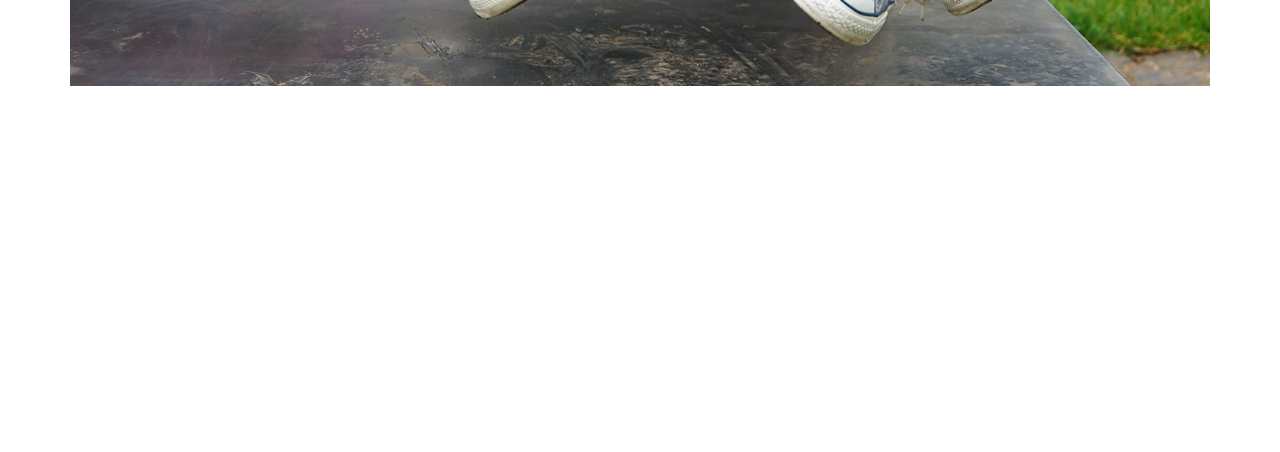
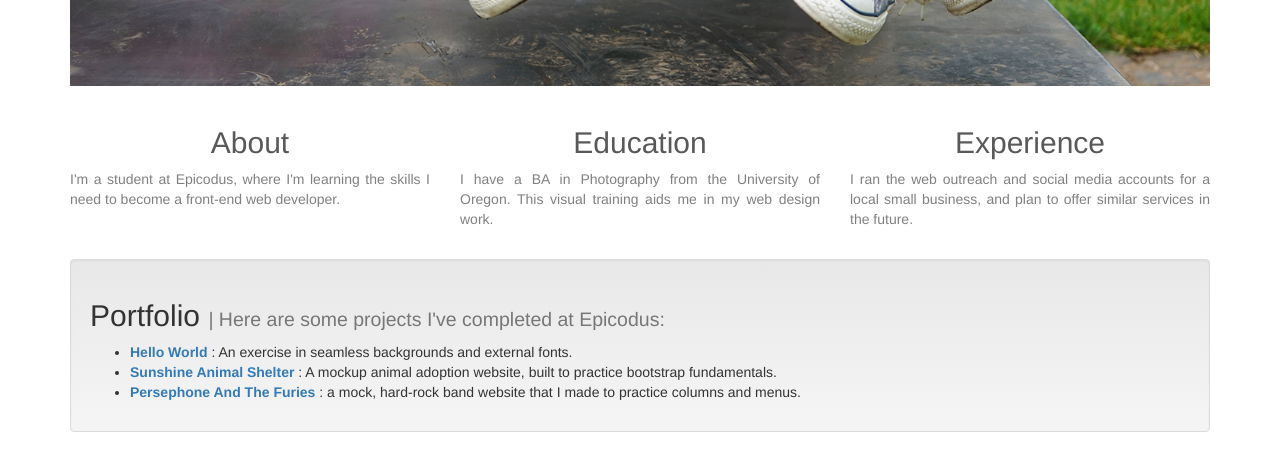
Before and after one commit to wrunion/portfolio-landing-page, a plain HTML site: page index.html in a window 1280 px wide. Shown: the part 674-1126 px from the top of the page. Before the commit the page ends 800 px from the top, so only its background shows below. Drawn offline with nearby package versions, Linux system fonts and the light colour scheme.

Commit message:
Add sections for About, Education, and Experience. Add Porfolio content and create working hyperlinks to projects.

```diff
--- a/css/styles.css
+++ b/css/styles.css
@@ -17,3 +17,13 @@
   text-shadow: 0 5px 10px rgba(0,0,0,0.7);
   width: 65%;
 }
+
+#about h2 {
+  color: #595959;
+  text-align: center;
+}
+
+#about p {
+  color: #808080;
+  text-align: justify;
+}
--- a/index.html
+++ b/index.html
@@ -16,13 +16,13 @@
   <body>
     <div class="container">
       <nav class="navbar navbar-default navbar-fixed-top">
-        <ul class="nav navbar-nav">
+        <ol class="nav navbar-nav">
           <li class="active"><a href="#">Home<span class="sr-only">(current)</span></a></li>
           <li><a href="#">About</a></li>
           <li><a href="#">Education</a></li>
           <li><a href="#">Portfolio</a></li>
           <li><a href="#">Contact</a></li>
-        </ul>
+        </ol>
       </nav>
     </div>
     <div class="container" id="top-car">
@@ -32,20 +32,41 @@
         <h2>Code | Design | Photography</h2>
       </div>
     </div>
-<!--
-    <div class="container" id="header">
-      <h1>Winter Runion</h1>
-      <h2>Code | Design | Photography</h2>
+    <br />
+    <div class="container">
+      <div class="row" id="about">
+        <div class="col-sm-4">
+          <h2>About</h2>
+          <p>I'm a student at Epicodus, where I'm learning the skills I need to become a front-end web developer.</p>
+        </div>
+        <div class="col-sm-4">
+          <h2>Education</h2>
+          <p>I have a BA in Photography from the University of Oregon. This visual training aids me in my web design work.</p>
+        </div>
+        <div class="col-sm-4">
+          <h2>Experience</h2>
+          <p>I ran the web outreach and social media accounts for a local small business, and plan to offer similar services in the future.</p>
+        </div>
+      </div>
     </div>
-<!--
-        <div class="container" class="header-1">
-          <img class="img-responsive" src="media/shoes.1500.jpg" alt="Close up shot of three pairs of Converse shoes." />
-          <div class="content">
-              <h1>Winter Runion</h1>
-              <h2>Photography | Programming | Design</h2>
-          </div>
-        </div>
-        <div class="jumbotron">
+    <br />
+    <div class="container">
+      <div class="well">
+        <h2>Portfolio <small> | Here are some projects I've completed at Epicodus:</small></h2>
+        <ul>
+          <li><strong><a href="https://wrunion.github.io/hello-world" target="_blank">Hello World</a></strong> : An exercise in seamless backgrounds and external fonts.
+          <li><strong><a href="https://wrunion.github.io/animal-shelter" target="_blank">Sunshine Animal Shelter</a></strong> : A mockup animal adoption website, built to practice bootstrap fundamentals.</li>
+          <li><strong><a href="https://wrunion.github.io/persephone-and-the-furies-epicodus/" target="_blank">Persephone And The Furies</a></strong> : a mock, hard-rock band website that I made to practice columns and menus.</li>
+        </ul>
+      </div>
+              <!--Incomplete projects ahead
+              <li>Ariana's Fabulous Blog: A mock blog created with a good dash of humor, to practice the box model. <a href="https://wrunion.github.io/epicodus-project-may/" target="_blank">See it here.</a></li>
+              <li>Greek God Fast Facts: an in-progress project that will eventually showcase art and information about the various historical Greek deities. <a href="https://github.com/wrunion/greek-gods-website" target="_blank">See the raw code here.</a></li>-->
+
+      </div>
+    </div>
+    <!--
+    <div class="jumbotron">
           <img src="media/headshot.png" width="300px"/>
           <h1>Winter Runion</h1>
           <h2>Code | Design | Photography</h2>
```
